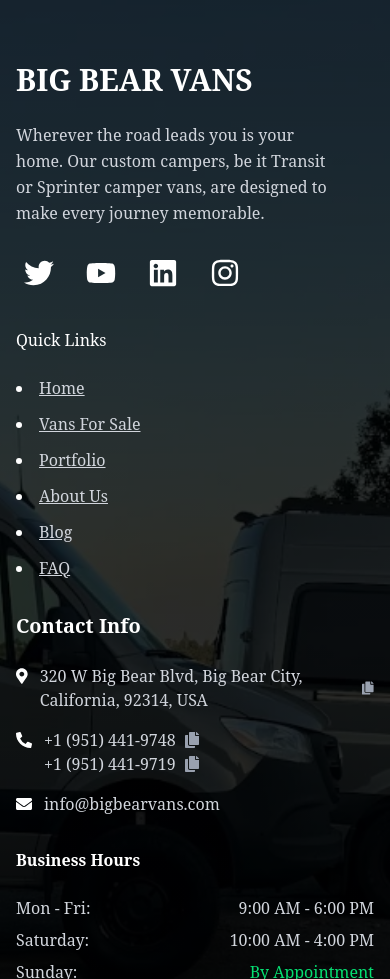
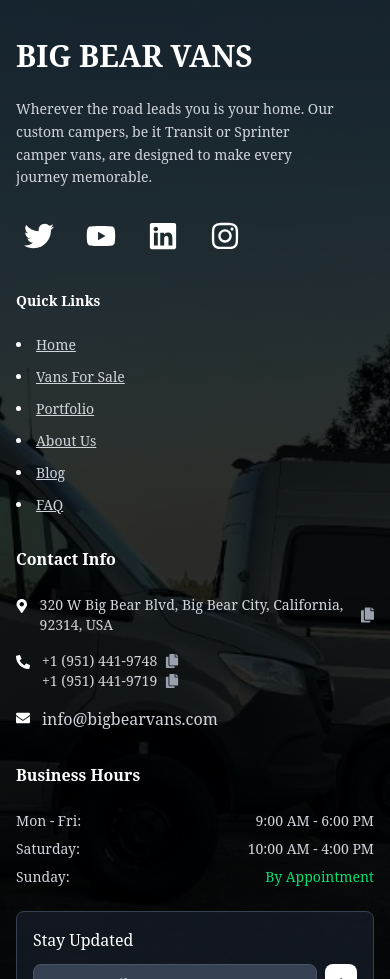
Before and after one commit to it-ramkumar/3d-campervan-configurator, a React (Vite) app in the folder frontend/: page /contact in a window 390 px wide. Shown: the part 4621-5600 px from the top of the page. Built offline with nearby package versions, Linux system fonts and the light colour scheme; no server answers.

Commit message:
improve fonts

```diff
--- a/frontend/src/websiteComponents/components/Consultation/Consultation.jsx
+++ b/frontend/src/websiteComponents/components/Consultation/Consultation.jsx
@@ -49,7 +49,7 @@
   return (
     <div className="bg-white min-h-screen py-8 px-4 md:py-16 md:px-24">
       <div className="flex flex-col items-center mb-12 md:mb-16">
-        <h2 className="text-3xl md:text-4xl lg:text-5xl font-bold font-serif text-black text-center mb-8 md:mb-12">
+        <h2 className="text-3xl sm:text-4xl md:text-5xl lg:text-5xl font-bold font-serif text-black text-center mb-8 md:mb-12">
           Schedule a Free Consultation Call Today
         </h2>
         <div className="w-full max-w-4xl bg-black rounded-[30px] p-4 md:p-6 flex flex-col lg:flex-row items-center justify-between animate-fade-in-up transition-transform duration-700 hover:scale-[1.01] hover:shadow-[0_20px_40px_-15px_rgba(0,0,0,0.5)]">
@@ -76,7 +76,7 @@
             </div>
 
             <div className="text-white mt-12 md:mt-16 lg:mt-28">
-              <h3 className="text-xl sm:text-2xl md:text-3xl lg:text-4xl font-extrabold leading-tight tracking-tight font-serif">
+              <h3 className="text-xl sm:text-2xl md:text-3xl lg:text-3xl font-extrabold leading-tight tracking-tight font-serif">
                 Plan your Customvan Build!
               </h3>
               <p className="font-serif font-semibold text-sm sm:text-base leading-snug opacity-70 text-center lg:text-left">
--- a/frontend/src/websiteComponents/components/Faqs/Faqs.jsx
+++ b/frontend/src/websiteComponents/components/Faqs/Faqs.jsx
@@ -101,7 +101,7 @@
                 className="flex justify-between items-start cursor-pointer py-1"
                 onClick={() => handleToggle(index)}
               >
-                <h3 className="text-base font-semibold font-serif leading-snug pr-4 text-white">
+                <h3 className="sm:text-base text-sm font-semibold font-serif leading-snug pr-4 text-white">
                   {faq.question}
                 </h3>
                 <div className="w-6 h-6 md:w-8 md:h-8 flex-shrink-0 flex items-center justify-center rounded-full bg-black border border-[#2761FD]">
@@ -119,7 +119,7 @@
                   openIndex === index ? "max-h-96 opacity-100 mt-2" : "max-h-0 opacity-0 mt-0"
                 }`}
               >
-                <p className="text-gray-300 pr-4 text-base">
+                <p className="text-gray-300 pr-4 sm:text-base text-sm">
                   {faq.answer}
                 </p>
               </div>
--- a/frontend/src/websiteComponents/components/Footer/Footer.jsx
+++ b/frontend/src/websiteComponents/components/Footer/Footer.jsx
@@ -29,10 +29,10 @@
 
           {/* Company Info */}
           <div className="space-y-6">
-            <h2 className="text-3xl font-bold">
+            <h2 className="text-3xl sm:text-4xl md:text-5xl lg:text-5xl font-bold">
               BIG BEAR VANS
             </h2>
-            <p className="text-gray-300 leading-relaxed max-w-xs text-base">
+            <p className="text-gray-300 leading-relaxed max-w-xs text-sm">
               Wherever the road leads you is your home. Our custom campers, be it Transit or Sprinter camper vans, are designed to make every journey memorable.
             </p>
 
@@ -58,12 +58,12 @@
 
           {/* Quick Links */}
           <div>
-            <h3 className="text-basefont-semibold mb-6 text-white">
+            <h3 className="sm:text-base text-sm font-semibold mb-6 text-white">
               Quick Links
             </h3>
-            <ul className="space-y-3 list-disc list-inside text-base">
+            <ul className="space-y-3 list-disc list-inside  text-sm">
               <li>
-                <Link to="/" className="text-gray-300 hover:text-white transition-colors duration-300 underline">Home</Link>
+                <Link to="/" className="text-gray-300  hover:text-white transition-colors duration-300 underline">Home</Link>
               </li>
               <li>
                 <Link to="vans-for-sale" className="text-gray-300 hover:text-white transition-colors duration-300 underline">Vans For Sale</Link>
@@ -88,32 +88,32 @@
 
           {/* Contact Info */}
           <div>
-            <h3 className="text-xl font-semibold mb-6 text-white">
+            <h3 className="text-base font-semibold mb-6 text-white">
               Contact Info
             </h3>
             <ul className="space-y-4">
               <li className="flex items-start gap-3">
-                <FaMapMarkerAlt className="text-white mt-1 text-base" />
+                <FaMapMarkerAlt className="text-white mt-1 text-sm" />
                 <div className="flex items-center gap-2">
-                  <span className="text-gray-300 text-base">320 W Big Bear Blvd, Big Bear City, California, 92314, USA</span>
+                  <span className="text-gray-300 text-sm">320 W Big Bear Blvd, Big Bear City, California, 92314, USA</span>
                   <FaCopy onClick={() => handleCopy("320 W Big Bear Blvd, Big Bear City, California, 92314, USA")} className="cursor-pointer text-gray-400 hover:text-white transition-colors" />
                 </div>
               </li>
               <li className="flex items-start gap-3">
-                <FaPhoneAlt className="text-white mt-1 text-base" />
+                <FaPhoneAlt className="text-white mt-1 text-sm" />
                 <div className="flex flex-col">
-                  <div className="flex items-center gap-2 text-base">
+                  <div className="flex items-center gap-2 text-sm">
                     <a href="tel:+19514419748" className="text-gray-300 hover:text-white transition-colors">+1 (951) 441-9748</a>
                     <FaCopy onClick={() => handleCopy("+19514419748")} className="cursor-pointer text-gray-400 hover:text-white transition-colors" />
                   </div>
-                  <div className="flex items-center gap-2 text-base">
+                  <div className="flex items-center gap-2 text-sm">
                     <a href="tel:+19514419719" className="text-gray-300 hover:text-white transition-colors">+1 (951) 441-9719</a>
                     <FaCopy onClick={() => handleCopy("+19514419719")} className="cursor-pointer text-gray-400 hover:text-white transition-colors" />
                   </div>
                 </div>
               </li>
               <li className="flex items-start gap-3">
-                <FaEnvelope className="text-white mt-1 text-base" />
+                <FaEnvelope className="text-white mt-1 text-sm" />
                 <a href="mailto:info@bigbearvans.com" className="text-gray-300 hover:text-white transition-colors">info@bigbearvans.com</a>
               </li>
             </ul>
@@ -124,7 +124,7 @@
             <h3 className="text-base font-semibold mb-6 text-white">
               Business Hours
             </h3>
-            <ul className="space-y-2 mb-6 text-base">
+            <ul className="space-y-2 mb-6 text-sm">
               <li className="flex justify-between text-gray-300">
                 <span>Mon - Fri:</span>
                 <span>9:00 AM - 6:00 PM</span>
--- a/frontend/src/websiteComponents/components/HomePage/Blog/Blog.jsx
+++ b/frontend/src/websiteComponents/components/HomePage/Blog/Blog.jsx
@@ -88,7 +88,7 @@
                 </div>
 
                 {/* Title */}
-                <h3 className="font-serif text-base font-semibold text-white leading-tight">
+                <h3 className="font-serif text-xl sm:text-2xl md:text-3xl lg:text-3xl font-semibold text-white leading-tight">
                   {post.title}
                 </h3>
               </div>
--- a/frontend/src/websiteComponents/components/HomePage/Buy/Buy.jsx
+++ b/frontend/src/websiteComponents/components/HomePage/Buy/Buy.jsx
@@ -102,11 +102,11 @@
                         Buy a Ready-to-Go Campervan
                     </h1>
                     <div className=" sm:text-base text-sm font-normal leading-relaxed text-center md:text-left">
-                        <p className="mb-4">
+                        <p className="mb-4 px-2">
                             Skip the long (4-5 months) wait for customizing your van. And browse our vans for sale, equipped with top-of-the-line components:
                         </p>
                         <motion.ul
-                            className="list-disc list-inside space-y-2 sm:text-base text-sm  text-gray-500"
+                            className="list-disc list-inside space-y-2 sm:text-base text-sm px-2 text-gray-500"
                             variants={staggerContainer}
                             initial="hidden"
                             whileInView="visible"
@@ -171,7 +171,7 @@
 
                                     {/* Content */}
                                     <div className="relative z-10 flex flex-col justify-between items-start w-full h-full p-4 md:p-10 text-left">
-                                        <h3 className="text-3xl sm:text-4xl md:text-5xl lg:text-5xl font-extrabold leading-tight tracking-tight font-serif">
+                                        <h3 className="text-xl sm:text-3xl md:text-4xl lg:text-4xl font-extrabold leading-tight tracking-tight font-serif">
                                             {slide.title}
                                         </h3>
                                         <div className="w-full max-w-[650px]">
--- a/frontend/src/websiteComponents/components/HomePage/Customize/Cutomize.jsx
+++ b/frontend/src/websiteComponents/components/HomePage/Customize/Cutomize.jsx
@@ -246,7 +246,7 @@
         {/* Main Title */}
         <h1
           ref={mainTitleRef}
-         className="text-3xl sm:text-4xl md:text-5xl lg:text-5xl mb-14 font-extrabold leading-tight text-center tracking-tight font-serif"
+         className="text-3xl sm:text-4xl md:text-5xl lg:text-5xl md:mb-20 mb-10 font-extrabold leading-tight text-center tracking-tight font-serif"
         >
           Customize Van
         </h1>
@@ -279,7 +279,7 @@
 
           <div className="h-full flex flex-col md:flex-row items-center p-8 md:p-12 z-20">
       <div className="text-white w-full md:w-1/2 pr-0 md:pr-8 text-center md:text-left">
-        <h2 className="text-xl sm:text-2xl md:text-3xl lg:text-4xl font-extrabold leading-tight tracking-tight font-serif">
+        <h2 className="text-xl sm:text-2xl md:text-3xl lg:text-3xl py-10 font-extrabold leading-tight tracking-tight font-serif">
           Customize Your Dream Van
         </h2>
 
@@ -419,7 +419,7 @@
 
             <div className="h-full flex flex-col md:flex-row items-center p-8 md:p-12 z-20 justify-end">
               <div className="text-white w-full md:w-1/2 pl-0 md:pl-8 text-center md:text-left">
-                <h2 className="text-xl sm:text-1xl md:text-2xl lg:text-3xl font-extrabold leading-tight tracking-tight font-serif">
+                <h2 className="text-xl sm:text-2xl md:text-3xl lg:text-3xl py-10 font-extrabold leading-tight tracking-tight font-serif">
                   Try Our 3D Configurator
                 </h2>
                 <div className="space-y-4 text-sm sm:text-base font-normal text-white/90">
--- a/frontend/src/websiteComponents/components/HomePage/Hero/Hero.jsx
+++ b/frontend/src/websiteComponents/components/HomePage/Hero/Hero.jsx
@@ -75,7 +75,7 @@
 
           </SwiperSlide>
         ))}
-        <div className="absolute inset-0 bg-black/50 z-10">
+        <div className="absolute inset-0 bg-black/30 z-10">
   <div className="relative z-20 flex flex-col items-center justify-center h-full text-white px-4 sm:px-6 md:px-8">
     <div className="max-w-4xl text-center space-y-3 sm:space-y-4 md:space-y-6 animated-content -mt-6 sm:-mt-8 md:mt-0">
 
--- a/frontend/src/websiteComponents/components/HomePage/OurProcess/OurProcess.jsx
+++ b/frontend/src/websiteComponents/components/HomePage/OurProcess/OurProcess.jsx
@@ -96,8 +96,8 @@
           <h1 className="text-3xl sm:text-4xl md:text-5xl lg:text-5xl font-extrabold leading-tight tracking-tight font-serif">
             Our Process
           </h1>
-          <p className="text-sm sm:text-base text-white/70 font-normal text-center font-serif">
-            Here's how our complete process of customization works from ideas to keys in your hand:
+          <p className="text-sm sm:text-base text-center font-serif">
+            Here's how our complete process of customization works from ideas to keys in your hand
           </p>
         </div>
 
--- a/frontend/src/websiteComponents/components/HomePage/Portfolio/Portfolio.jsx
+++ b/frontend/src/websiteComponents/components/HomePage/Portfolio/Portfolio.jsx
@@ -125,7 +125,7 @@
     <section ref={sectionRef} className="w-full bg-white">
       <div className="container mx-auto px-4">
         {/* Heading + Desc */}
-        <div className="text-center mb-16">
+        <div className="text-center md:mb-16 mb-10">
           <h2
             ref={headingRef}
            className="text-3xl sm:text-4xl md:text-5xl lg:text-5xl font-extrabold leading-tight tracking-tight font-serif"
--- a/frontend/src/websiteComponents/components/HomePage/WhyChoose/WhyChoose.jsx
+++ b/frontend/src/websiteComponents/components/HomePage/WhyChoose/WhyChoose.jsx
@@ -112,7 +112,7 @@
                 section.isReverse ? "ml-auto" : ""
               }`}
             >
-              <h2 className="text-xl sm:text-2xl md:text-3xl lg:text-4xl font-extrabold leading-tight tracking-tight font-serif">
+              <h2 className="text-xl sm:text-2xl md:text-3xl lg:text-3xl font-extrabold leading-tight tracking-tight font-serif">
                 {section.title}
               </h2>
 
```
Also changed, not shown: frontend/src/websiteComponents/components/HomePage/Testimonials/Testimonials.jsx (+25 -6 lines).
